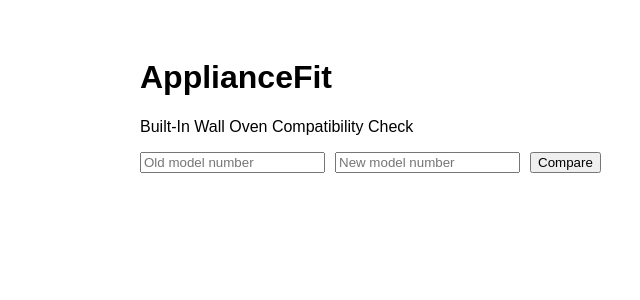
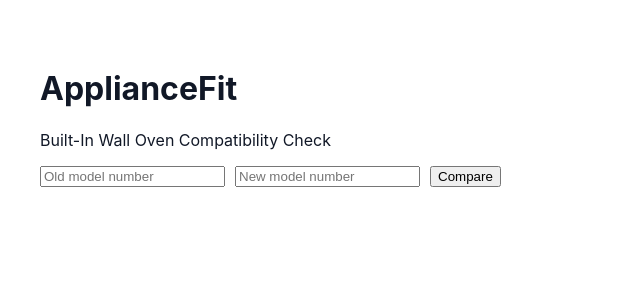
Before and after one commit to Botanist51/appliancefit, a Next.js app: page / in a window 1280 px wide. Shown: the top 300 px of the page, without its empty margins (50-690 px from the left). Built offline with nearby package versions, Linux system fonts and the light colour scheme.

Commit message:
Refactor main element style in page.js

```diff
--- a/app/page.js
+++ b/app/page.js
@@ -46,7 +46,7 @@ export default function Home() {
   };
 
   return (
-    <main style={{ padding: 30, maxWidth: 900, margin: "auto", fontFamily: "Arial" }}>
+    <main style={pageStyle}>
 
       <h1>ApplianceFit</h1>
       <p>Built-In Wall Oven Compatibility Check</p>
```
